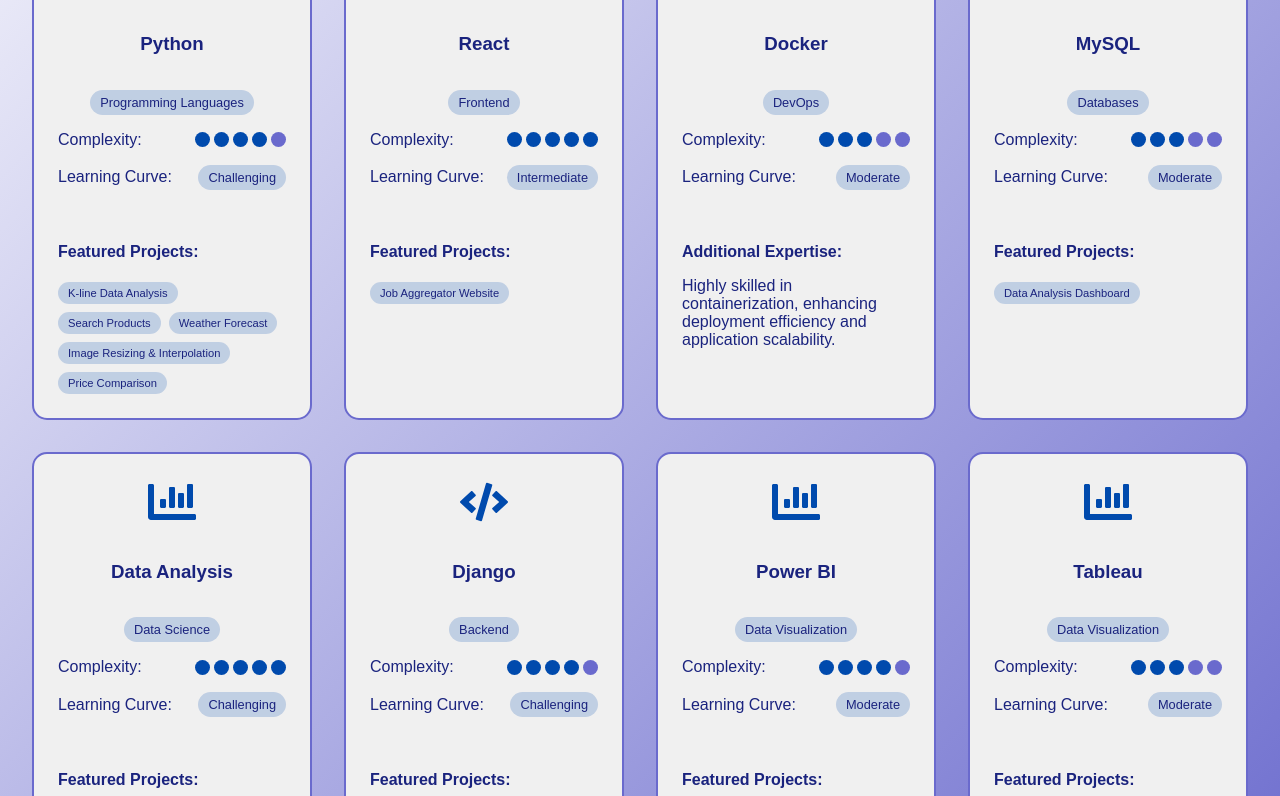
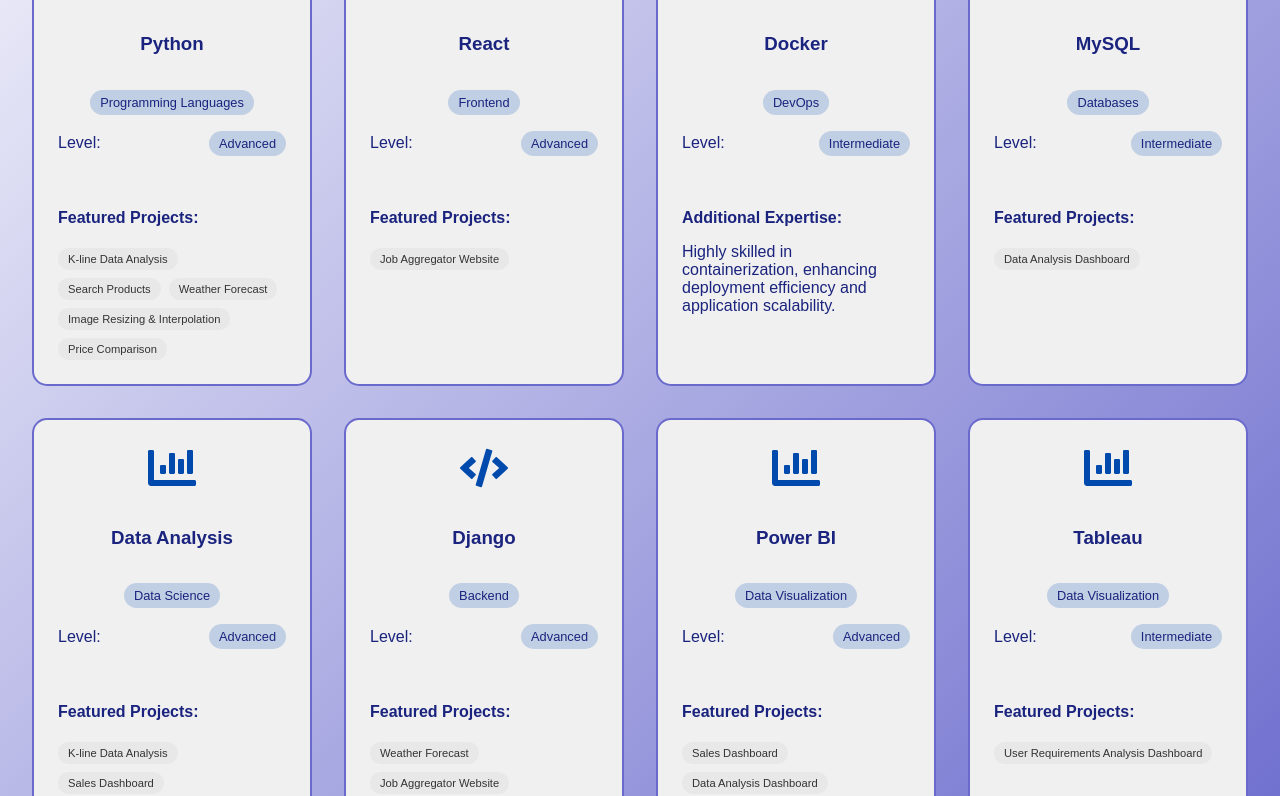
Before and after one commit to SosoPkhakadze/my-react-portfolio, a React (Vite) app: page / in a window 1280 px wide. Shown: the part 3164-3960 px from the top of the page. Built offline with nearby package versions, Linux system fonts and the light colour scheme.

Commit message:
upgrading skills section

```diff
--- a/src/components/Skills/Skills.css
+++ b/src/components/Skills/Skills.css
@@ -1,3 +1,19 @@
+:root {
+  /* Light Theme Colors */
+  --project-tag-bg-light: #e8e8e8; /* Example color */
+  --project-tag-text-light: #333;  /* Example color */
+  --project-tag-bg-hover-light: #c7c7c7; /* Example color */
+  --project-tag-text-hover-light: #222;  /* Example color */
+
+  /* Dark Theme Colors */
+  --project-tag-bg-dark: #333; /* Example color */
+  --project-tag-text-dark: #eee; /* Example color */
+  --project-tag-bg-hover-dark: #555; /* Example color */
+  --project-tag-text-hover-dark: #fff; /* Example color */
+
+  /* Other CSS variables */
+}
+
 .innovative-skills-section {
   background: linear-gradient(135deg,
       var(--bg-color-light),
@@ -239,7 +255,6 @@
 .skill-card-details {
   display: flex;
   flex-direction: column;
-  gap: 1rem;
 }
 
 .skill-detail {
@@ -294,30 +309,55 @@
   margin-top: 0.5rem;
 }
 
+/* ... (rest of your existing CSS) ... */
+
 .project-tag {
-  background: rgba(0, 74, 173, 0.2);
+  background-color: var(--project-tag-bg-light); /* Use a CSS variable */
+  color: var(--project-tag-text-light); /* Use a CSS variable */
   padding: 5px 10px;
   border-radius: 15px;
   font-size: 0.7rem;
-  color: var(--text-color-light); /* Added for link styling */
-  text-decoration: none; /* Added to remove underline */
-  transition: all 0.3s ease; /* Add transition for hover effect */
+  text-decoration: none;
+  transition: all 0.3s ease;
 }
 
 .project-tag:hover {
-  background: rgba(0, 74, 173, 0.5); /* Darken background on hover */
-  color: white; /* Change text color on hover */
-  box-shadow: 0 2px 5px rgba(0, 0, 0, 0.2); /* Add a subtle shadow on hover */
+  background-color: var(--project-tag-bg-hover-light); /* Use a CSS variable */
+  color: var(--project-tag-text-hover-light); /* Use a CSS variable */
+  box-shadow: 0 2px 5px rgba(0, 0, 0, 0.2);
 }
 
 .dark-theme .project-tag {
-  background: rgba(255, 152, 0, 0.2);
+  background-color: rgba(255, 152, 0, 0.2); /* Use a CSS variable */
+  color: var(--orbit-color-dark); /* Use a CSS variable */
 }
 
 .dark-theme .project-tag:hover {
-  background: rgba(255, 152, 0, 0.5);
-  color: black;
+  background-color: var(--project-tag-bg-hover-dark); /* Use a CSS variable */
+  color: var(--project-tag-text-hover-dark); /* Use a CSS variable */
 }
+
+/* ... (rest of your existing CSS) ... */
+
+.skill-level {
+  display: flex;
+  justify-content: space-between;
+  align-items: center;
+  margin-bottom: 1rem; /* Add some spacing */
+}
+
+.level-text {
+  background: rgba(0, 74, 173, 0.2); /* Example styling */
+  padding: 5px 10px;
+  border-radius: 15px;
+  font-size: 0.8rem;
+}
+
+.dark-theme .level-text {
+  background: rgba(255, 152, 0, 0.2); /* Dark theme styling */
+}
+
+
 
 .skill-other {
   margin-top: 1rem;
@@ -326,3 +366,29 @@
 .skill-other h4 {
   margin-bottom: 0.5rem;
 }
+
+
+/* Skill level part */
+.skill-detail {
+  display: flex;
+  justify-content: space-between;
+  align-items: center;
+}
+
+.skill-level {
+  display: flex;
+  align-items: center;
+  gap: 0.5rem; /* Adjust spacing as needed */
+}
+
+.level-text {
+  background: rgba(0, 74, 173, 0.2);
+  padding: 5px 10px;
+  border-radius: 15px;
+  font-size: 0.8rem;
+}
+
+/* Dark theme styling */
+.dark-theme .level-text {
+  background: rgba(255, 152, 0, 0.2);
+}
--- a/src/components/Skills/Skills.jsx
+++ b/src/components/Skills/Skills.jsx
@@ -206,14 +206,12 @@
                                 <span className="skill-category">{skill.category}</span>
                             </div>
                             <div className="skill-card-details">
-                                <div className="skill-detail">
-                                    <span>Complexity:</span>
-                                    <ComplexityIndicator complexity={skill.complexity} />
-                                </div>
-                                <div className="skill-detail">
-                                    <span>Learning Curve:</span>
-                                    <span className="learning-curve">{skill.learningCurve}</span>
-                                </div>
+                                {skill.level && (
+                                    <div className="skill-level">
+                                        <span>Level:</span>
+                                        <span className="level-text">{skill.level}</span>
+                                    </div>
+                                )}
                                 {skill.projects && (
                                     <div className="skill-projects">
                                         <h4>Featured Projects:</h4>
```
